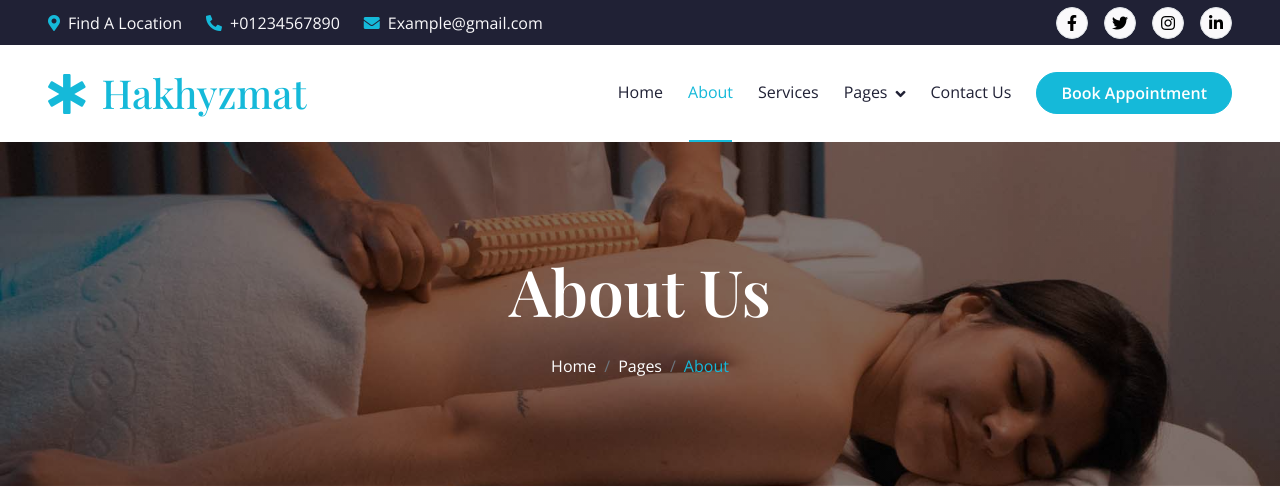
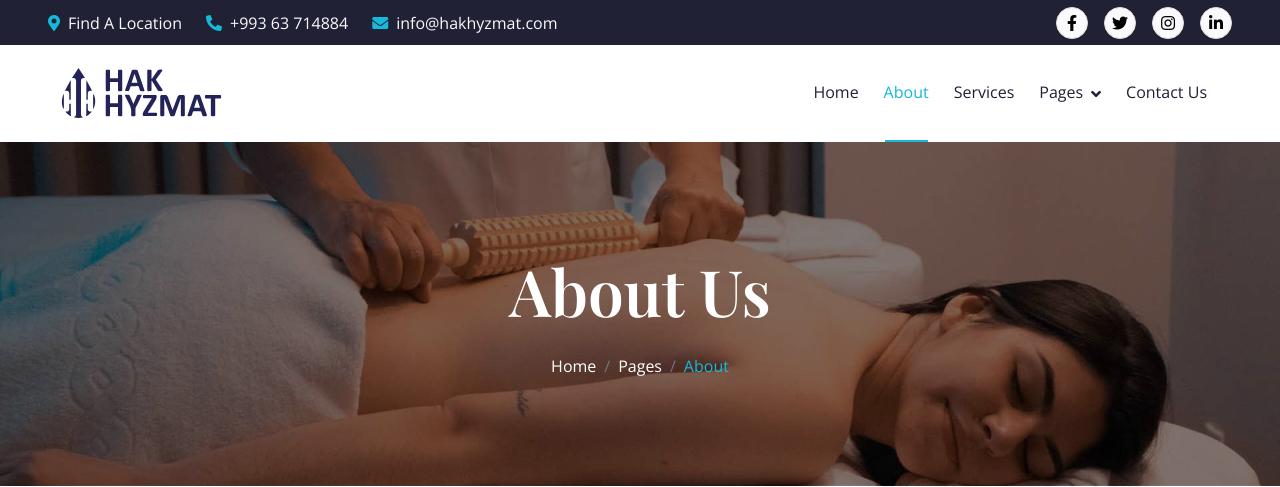
Before and after one commit to josephic9617/hakhyzmat_project, a Django app: page /about/ in a window 1280 px wide. Shown: the top 487 px of the page. Run offline with Django 5.2, Linux system fonts and the light colour scheme; data comes from the database, SQL or seed files in the repository; some libraries are stand-ins or nearby versions.

Commit message:
changed some text

```diff
--- a/templates/main/layout/base.html
+++ b/templates/main/layout/base.html
@@ -50,7 +50,7 @@
         style="width: 3rem; height: 3rem"
         role="status"
       >
-        <span class="sr-only">Loading...</span>
+        <span class="sr-only"></span>
       </div>
     </div>
     <!-- Spinner End -->
--- a/templates/main/layout/footer.html
+++ b/templates/main/layout/footer.html
@@ -1,11 +1,14 @@
+{% load static %}
 <div class="container-fluid footer py-5 wow fadeIn" data-wow-delay="0.2s">
   <div class="container py-5">
     <div class="row g-5">
       <div class="col-md-6 col-lg-6 col-xl-3">
         <div class="footer-item d-flex flex-column">
           <h4 class="text-white mb-4">
-            <i class="fas fa-star-of-life me-3"></i>Terapia
+            <i class="fas fa-star-of-life me-3"></i>Hakhyzmat
           </h4>
+
+          {% comment %} <img src="{% static 'main/img/logo.svg' %}" alt="Logo" class="mb-3" /> {% endcomment %}
 
           <p>
             Lorem ipsum dolor sit amet consectetur adipisicing elit. Delectus
@@ -64,7 +67,7 @@
 
       <div class="col-md-6 col-lg-6 col-xl-3">
         <div class="footer-item d-flex flex-column">
-          <h4 class="mb-4 text-white">Terapia Services</h4>
+          <h4 class="mb-4 text-white">Hakhyzmat Services</h4>
 
           <a href=""><i class="fas fa-angle-right me-2"></i> All Services</a>
 
@@ -85,19 +88,18 @@
           <h4 class="mb-4 text-white">Contact Info</h4>
 
           <a href=""
-            ><i class="fa fa-map-marker-alt me-2"></i> 123 Street, New York,
-            USA</a
+            ><i class="fa fa-map-marker-alt me-2"></i>G.Kulyyev street</a
           >
 
-          <a href=""><i class="fas fa-envelope me-2"></i> info@example.com</a>
+          <a href=""
+            ><i class="fa fa-map-marker-alt me-2"></i>Gujurly Yashlar building, Office 8.</a
+          >
 
-          <a href=""><i class="fas fa-envelope me-2"></i> info@example.com</a>
+          <a href=""><i class="fas fa-envelope me-2"></i> Ashgabat, Turkmenistan</a>
 
-          <a href=""><i class="fas fa-phone me-2"></i> +012 345 67890</a>
+          <a href=""><i class="fas fa-envelope me-2"></i> info@hakhyzmat.com</a>
 
-          <a href="" class="mb-3"
-            ><i class="fas fa-print me-2"></i> +012 345 67890</a
-          >
+          <a href=""><i class="fas fa-phone me-2"></i> +993 63 714884</a>
         </div>
       </div>
     </div>
--- a/templates/main/layout/topbar.html
+++ b/templates/main/layout/topbar.html
@@ -8,11 +8,11 @@
         >
 
         <a href="#" class="text-light me-4"
-          ><i class="fas fa-phone-alt text-primary me-2"></i>+01234567890</a
+          ><i class="fas fa-phone-alt text-primary me-2"></i>+993 63 714884</a
         >
 
         <a href="#" class="text-light me-0"
-          ><i class="fas fa-envelope text-primary me-2"></i>Example@gmail.com</a
+          ><i class="fas fa-envelope text-primary me-2"></i>info@hakhyzmat.com</a
         >
       </div>
     </div>
--- a/templates/main/navbar/navbar.html
+++ b/templates/main/navbar/navbar.html
@@ -1,12 +1,14 @@
+{% load static %}
 <div class="container-fluid position-relative p-0">
   <nav
     class="navbar navbar-expand-lg navbar-light bg-white px-4 px-lg-5 py-3 py-lg-0"
   >
     <a href="{% url 'home' %}" class="navbar-brand p-0">
-      <h1 class="text-primary m-0">
+      {% comment %} <h1 class="text-primary m-0">
         <i class="fas fa-star-of-life me-3"></i>Hakhyzmat
-      </h1>
-      <!-- <img src="img/logo.png" alt="Logo"> -->
+      </h1> {% endcomment %}
+
+      <img src="{% static 'main/img/logo_with_text.svg' %}" alt="Hakhyzmat" width="187" height="280" />
     </a>
 
     <button
@@ -69,12 +71,6 @@
           >Contact Us</a
         >
       </div>
-
-      <a
-        href="{% url 'appointment' %}"
-        class="btn btn-primary rounded-pill text-white py-2 px-4 flex-wrap flex-sm-shrink-0"
-        >Book Appointment</a
-      >
     </div>
   </nav>
 </div>
```
Also changed, not shown: templates/main/home/navbar.html (+11 -11 lines), static/main/img/logo.svg (added), static/main/img/logo_with_text.svg (added).
